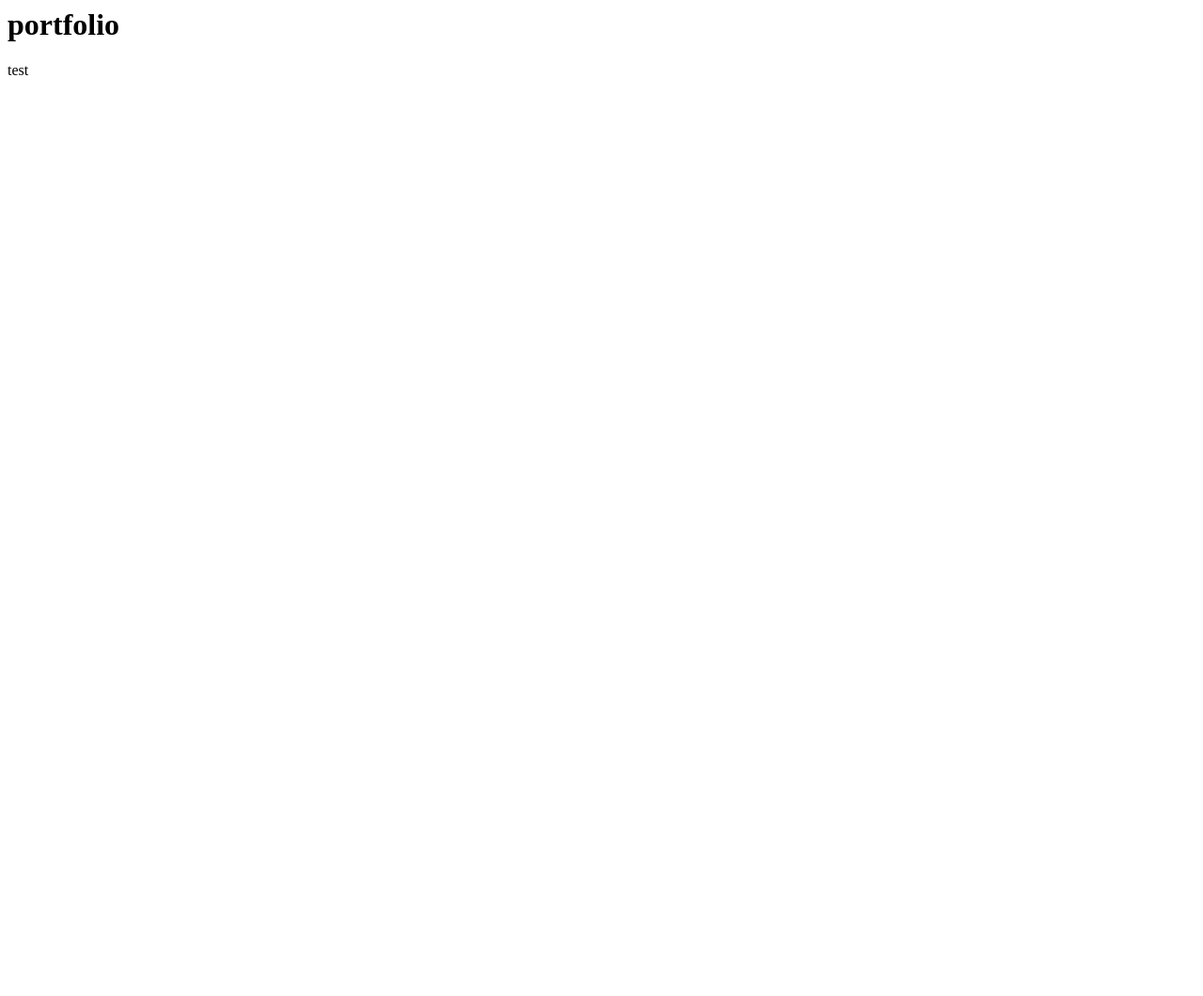
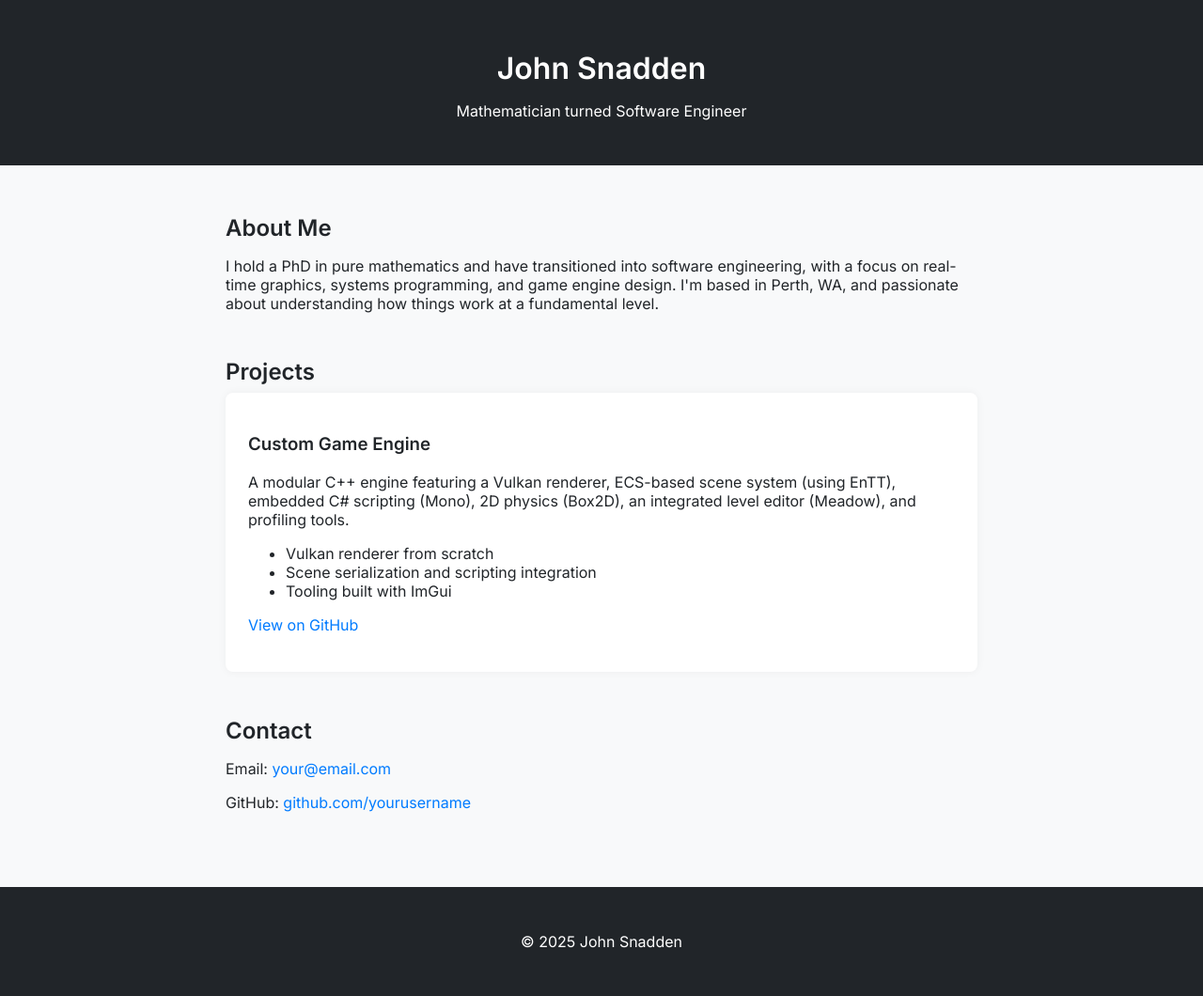
Before and after one commit to jsnadden/jsnadden.github.io, a plain HTML site: page index.html in a window 1280 px wide. Shown: the whole page at 94% size. Before the commit the page ends 800 px from the top, so only its background shows below. Drawn offline with Linux system fonts and the light colour scheme.

Commit message:
Added template

```diff
--- a/index.html
+++ b/index.html
@@ -1,2 +1,84 @@
-<h1> portfolio </h1>
-test
+<!DOCTYPE html>
+<html lang="en">
+<head>
+  <meta charset="UTF-8" />
+  <meta name="viewport" content="width=device-width, initial-scale=1.0" />
+  <title>John Snadden | Software Engineer</title>
+  <link href="https://fonts.googleapis.com/css2?family=Inter:wght@400;600&display=swap" rel="stylesheet">
+  <style>
+    body {
+      font-family: 'Inter', sans-serif;
+      background-color: #f8f9fa;
+      color: #212529;
+      margin: 0;
+      padding: 0;
+    }
+    header, footer {
+      background-color: #212529;
+      color: white;
+      text-align: center;
+      padding: 2rem 1rem;
+    }
+    main {
+      max-width: 800px;
+      margin: auto;
+      padding: 2rem 1rem;
+    }
+    section {
+      margin-bottom: 3rem;
+    }
+    h1, h2 {
+      margin-bottom: 0.5rem;
+    }
+    .project {
+      background-color: white;
+      padding: 1.5rem;
+      border-radius: 0.5rem;
+      box-shadow: 0 0 10px rgba(0, 0, 0, 0.05);
+      margin-bottom: 1.5rem;
+    }
+    a {
+      color: #007bff;
+      text-decoration: none;
+    }
+    a:hover {
+      text-decoration: underline;
+    }
+  </style>
+</head>
+<body>
+  <header>
+    <h1>John Snadden</h1>
+    <p>Mathematician turned Software Engineer</p>
+  </header>
+  <main>
+    <section id="about">
+      <h2>About Me</h2>
+      <p>I hold a PhD in pure mathematics and have transitioned into software engineering, with a focus on real-time graphics, systems programming, and game engine design. I'm based in Perth, WA, and passionate about understanding how things work at a fundamental level.</p>
+    </section>
+
+    <section id="projects">
+      <h2>Projects</h2>
+      <div class="project">
+        <h3>Custom Game Engine</h3>
+        <p>A modular C++ engine featuring a Vulkan renderer, ECS-based scene system (using EnTT), embedded C# scripting (Mono), 2D physics (Box2D), an integrated level editor (Meadow), and profiling tools.</p>
+        <ul>
+          <li>Vulkan renderer from scratch</li>
+          <li>Scene serialization and scripting integration</li>
+          <li>Tooling built with ImGui</li>
+        </ul>
+        <p><a href="#">View on GitHub</a></p>
+      </div>
+    </section>
+
+    <section id="contact">
+      <h2>Contact</h2>
+      <p>Email: <a href="mailto:your@email.com">your@email.com</a></p>
+      <p>GitHub: <a href="#">github.com/yourusername</a></p>
+    </section>
+  </main>
+  <footer>
+    <p>&copy; 2025 John Snadden</p>
+  </footer>
+</body>
+</html>
```
